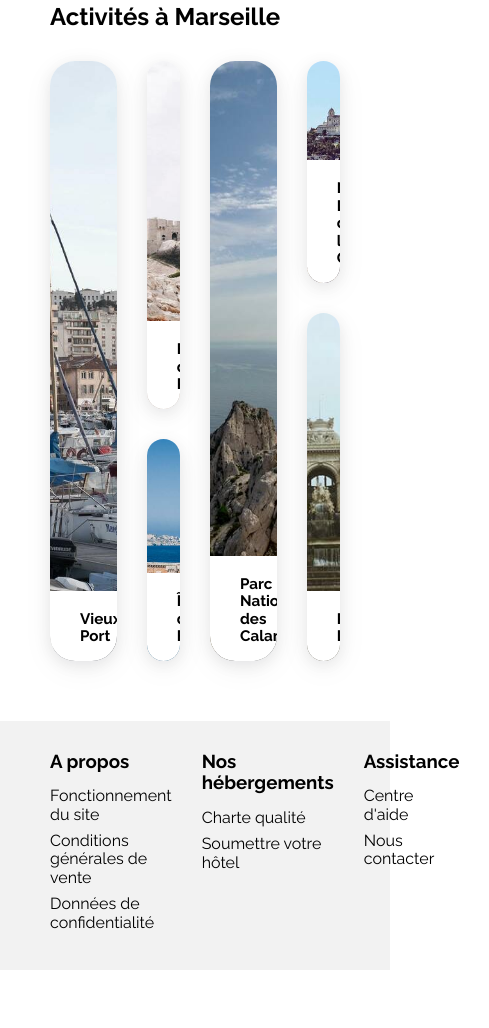
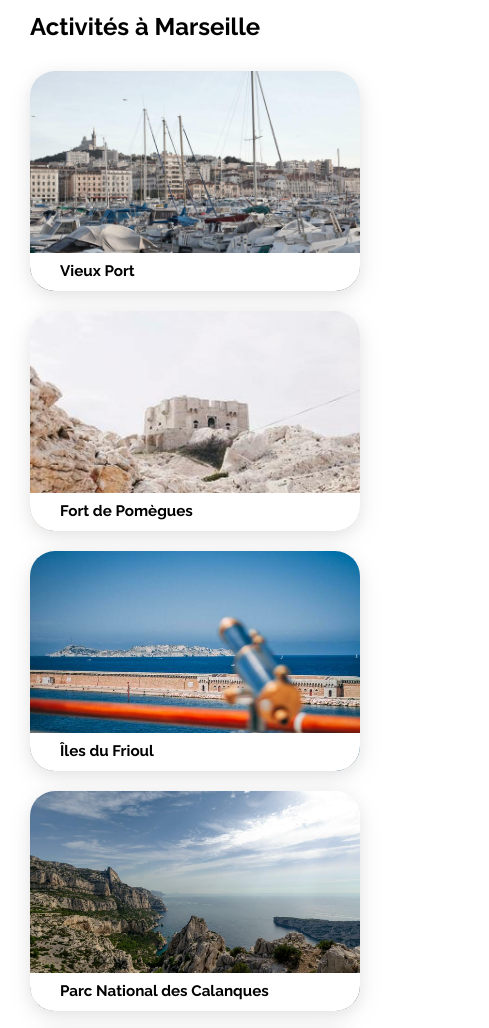
Before and after one commit to Svenhildr/p2booki, a plain HTML site: page index.html in a window 390 px wide. Shown: the part 3234-4262 px from the top of the page, 489 px wide, since content can reach past the window. Before the commit the page ends 4204 px from the top, so only its background shows below. Drawn offline with Linux system fonts and the light colour scheme.

Commit message:
MQ mob compl

```diff
--- a/css/style.css
+++ b/css/style.css
@@ -410,10 +410,10 @@ h1 {
 
 #activités .activites {
   display: flex;
+  justify-content: space-between;
   gap: 30px;
   height: 600px;
   min-height: 600px;
-  justify-content: space-between;
 }
 
 .conteneurImg {
@@ -434,10 +434,12 @@ h1 {
   transition: 0.9s;
 }
 
-.large {
+.conteneurLarge {
   width: 23%;
   min-width: 23%;
   height: 100%;
+  overflow: hidden;
+  border-radius: 25px;
 }
 
 .smallMedium {
@@ -479,20 +481,77 @@ h1 {
   font-size: small;
 }
 
+@media screen and (max-width: 768px) {
+  #activités {
+    margin: 0;
+    padding: 10px 30px;
+    display: flex;
+    flex-wrap: wrap;
+  }
+
+  #activités .activites {
+    display: flex;
+    flex-direction: column;
+    gap: 20px;
+    width: 100%;
+    height: 100%;
+  }
+
+  .conteneurLarge,
+  .smallMedium {
+    display: flex;
+    width: 100%;
+    gap: 20px;
+  }
+
+  .conteneurLarge {
+    overflow: unset;
+    border-radius: 25px;
+  }
+
+  .large {
+    height: 220px;
+    width: 100%;
+  }
+
+  .medium,
+  .small {
+    height: 220px;
+    gap: 20px;
+    position: relative;
+  }
+
+  .contentTitre {
+    padding: 10px 0 10px 30px;
+    position: absolute;
+    bottom: 0;
+    left: 0;
+    right: 0;
+    background-color: white;
+    font-size: small;
+  }
+}
+
 /************************* pied de page *************************/
 
 footer {
   margin-top: 60px;
   background-color: #f2f2f2;
-  display: flex;
-  justify-content: space-between;
 }
 
 .listes {
-  padding: 30px;
+  padding: 30px 50px;
   display: flex;
-  gap: 30px;
-  margin-left: 20px;
+  justify-content: space-between;
+  max-width: 100%;
+}
+.aPropos,
+.nosHebergements,
+.assistance {
+  display: flex;
+  justify-content: flex-start;
+  flex-direction: column;
+  width: 30%;
 }
 
 .titreFooter {
@@ -508,6 +567,20 @@ li:hover {
   color: #0065fc;
 }
 
+@media screen and (max-width: 768px) {
+  .listes {
+    padding: 30px 30px;
+    gap: 20px;
+    display: flex;
+    flex-direction: column;
+    max-width: 100%;
+  }
+  .aPropos,
+  .nosHebergements,
+  .assistance {
+    width: 100%;
+  }
+}
 /************************* RESPONSIVE *************************/
 
 /*@media only screen and (min-width: 992px) {
--- a/index.html
+++ b/index.html
@@ -295,11 +295,13 @@
       </section>
 
       <!-- résultats activités -->
+
       <section id="activités">
         <h2>Activités à Marseille</h2>
         <div class="activites">
           <!-- activité 1 -->
 
+          <div class="conteneurLarge">
             <a href="#" class="large">
               <div class="conteneurImg">
                 <img
@@ -312,6 +314,7 @@
                 </div>
               </div>
             </a>
+          </div>
 
           <!-- activité 2 et 3 -->
 
@@ -341,6 +344,7 @@
 
           <!-- activité 4 -->
 
+          <div class="conteneurLarge">
             <a href="#" class="large">
               <div class="conteneurImg">
                 <img
@@ -353,6 +357,7 @@
                 </div>
               </div>
             </a>
+          </div>
 
           <!-- activité 5 et 6 -->
 
```
Lines whose indentation alone changed are shown as unchanged.
